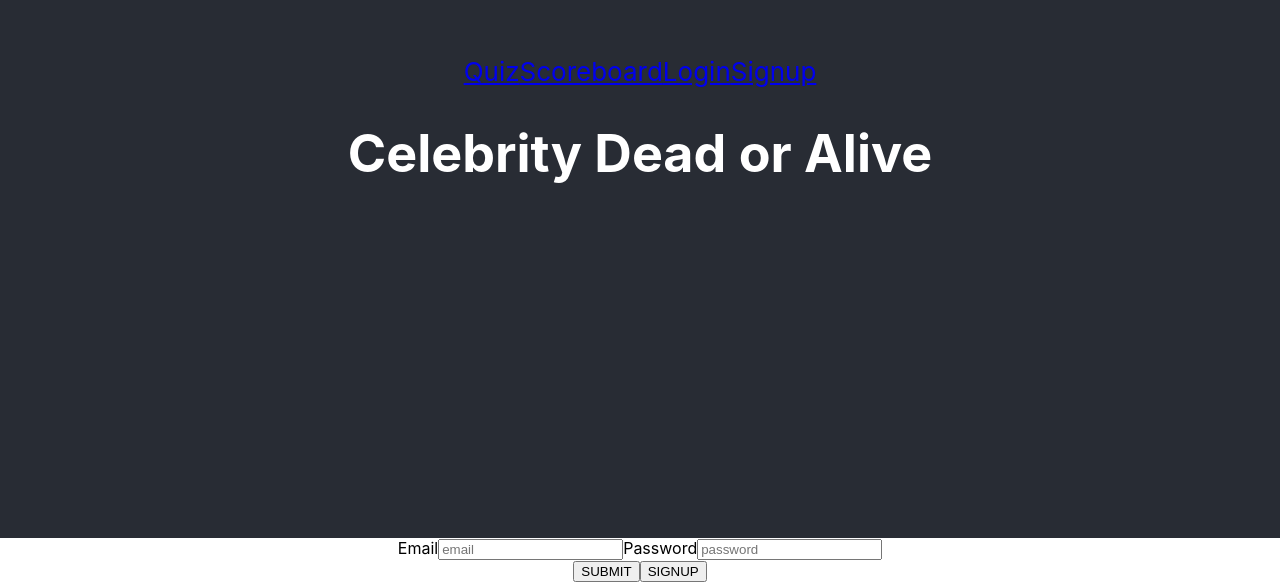
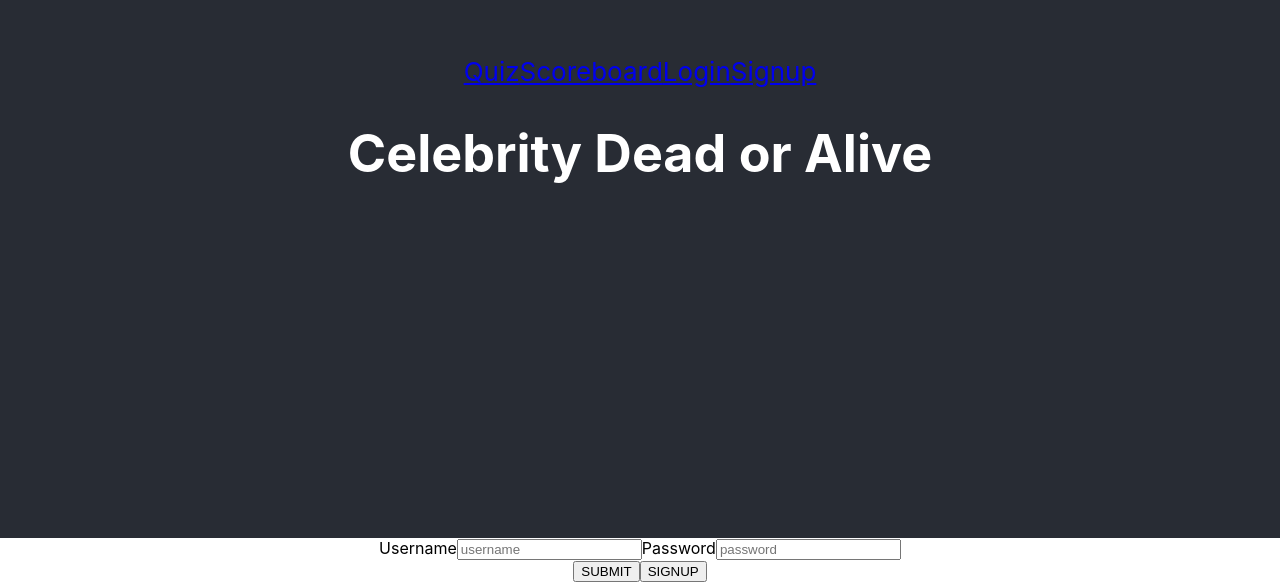
Before and after one commit to Notesong/cdoa-5-front-end, a React (Create React App) app in the folder client/: page /login in a window 1280 px wide. Shown: the part 262-844 px from the top of the page. Built offline with nearby package versions, Linux system fonts and the light colour scheme.

Commit message:
added forgotten username field in register/login

```diff
--- a/client/src/components/Login.js
+++ b/client/src/components/Login.js
@@ -3,7 +3,7 @@ import Button from './Button';
 
 
 const Login = () => {
-  const [loginInfo, setLoginInfo] = useState({ email: "", password: ""})
+  const [loginInfo, setLoginInfo] = useState({ username: "", password: ""})
 
   const handleChange = (e) => {
     setLoginInfo({ ...loginInfo, [e.target.name]: e.target.value})
@@ -14,13 +14,13 @@ const Login = () => {
   return(
     <div className="loginData">
       <form>
-        <label htmlFor="email">
-          Email
+        <label htmlFor="username">
+          Username
         <input
-        placeholder="email"
-        type="email"
-        value={loginInfo.email}
-        name="email"
+        placeholder="username"
+        type="username"
+        value={loginInfo.username}
+        name="name"
         onChange={handleChange}
         />
         </label>
--- a/client/src/components/register.js
+++ b/client/src/components/register.js
@@ -17,7 +17,16 @@ const Register = () => {
     return (
         <div className='register-user'>
             <form>
-                <label htmlFor='username'>
+            <label htmlFor='Username'>
+                   Username
+                    <input
+                    placeholder='username'
+                    value={registerUser.username}
+                    name='name'
+                    onChange={handleChange}
+                    />
+                </label>
+                <label htmlFor='Email'>
                     Email
                     <input
                     placeholder='email'
```
